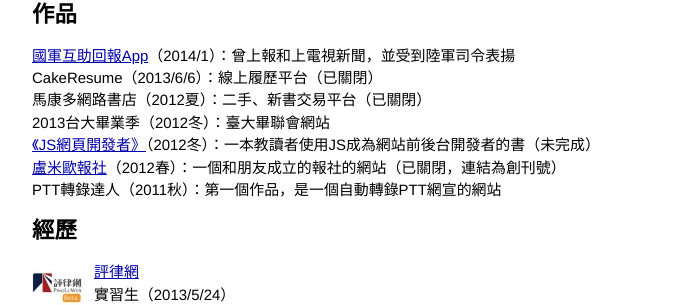
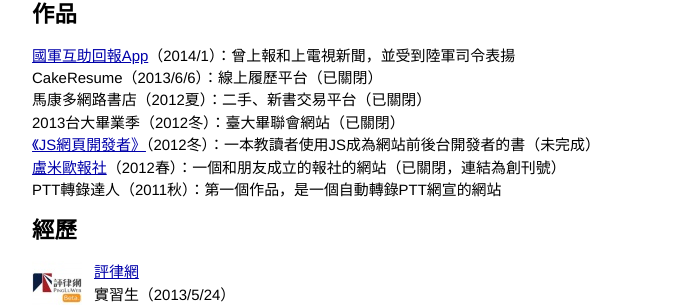
Before and after one commit to trantorLiu/trantorliu.github.io, a Jekyll site: the page built from index.html, in a window 1280 px wide. Shown: the part 431-736 px from the top of the page, without its empty margins (294-985 px from the left). Built offline with Jekyll 4.4.1, drawn with Linux system fonts in a browser that asks for light colours.

Commit message:
Update index.html

```diff
--- a/index.html
+++ b/index.html
@@ -27,7 +27,7 @@
     <a href="http://armyapp.tw">國軍互助回報App</a>（2014/1）：曾上報和上電視新聞，並受到陸軍司令表揚<br />
     CakeResume（2013/6/6）：線上履歷平台（已關閉）<br />
     馬康多網路書店（2012夏）：二手、新書交易平台（已關閉）<br />
-    2013台大畢業季（2012冬）：臺大畢聯會網站<br />
+    2013台大畢業季（2012冬）：臺大畢聯會網站（已關閉）<br />
     <a href="/posts/2013/04/08/book-js-web-developer.html">《JS網頁開發者》</a>（2012冬）：一本教讀者使用JS成為網站前後台開發者的書（未完成）<br />
     <a href="/揭報.pdf">盧米歐報社</a>（2012春）：一個和朋友成立的報社的網站（已關閉，連結為創刊號）<br />
     PTT轉錄達人（2011秋）：第一個作品，是一個自動轉錄PTT網宣的網站
```
